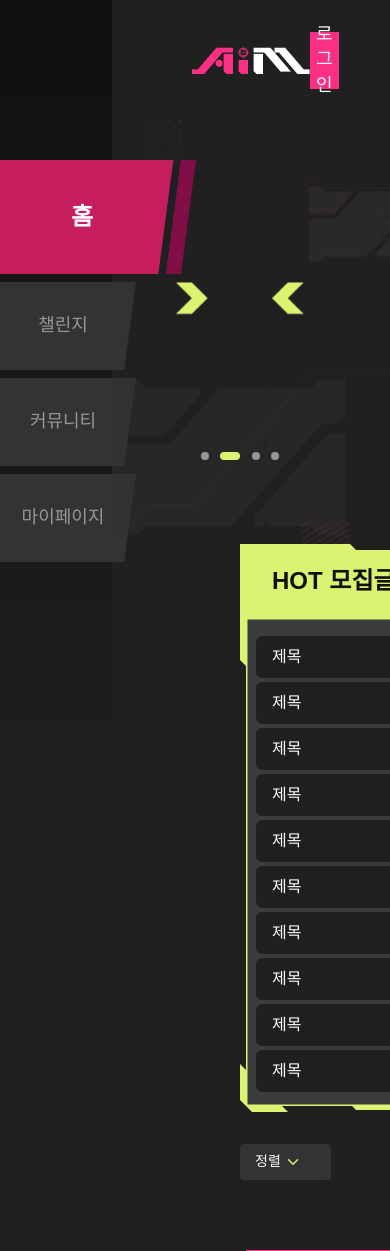
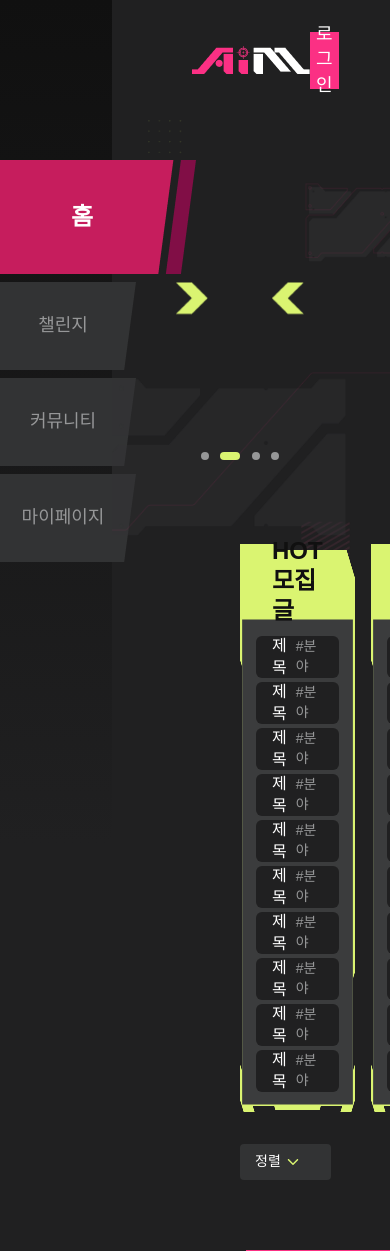
Before and after one commit to AiM-Club/AiM-web, a React (Vite) app: page / in a window 390 px wide. Shown: the top 1251 px of the page. Built offline with nearby package versions, Linux system fonts and the light colour scheme; a web font is replaced by a local one.

Commit message:
feat: CardList 반응형 수정

```diff
--- a/src/components/card/cardlist/CardList.style.ts
+++ b/src/components/card/cardlist/CardList.style.ts
@@ -5,12 +5,12 @@ import CardPink from "@/assets/CardPink.png";
 import CardPinkHover from "@/assets/CardPinkHover.png";
 
 export const CardWrapper = styled.div<{ $color: string;}>`
-  min-width: 23.563rem;
+  flex: 1;
   height: 35.5rem;
-  // aspect-ratio: 377/568;
   background-image: ${(props)=>(props.$color === "pink" ? `url(${CardPink})` : `url(${CardBg})`)};
-  background-size: cover;
+  background-size: 100% 100%;
   background-repeat: no-repeat;
+  background-position: center;
   display: flex;
   flex-direction: column;
 
```
